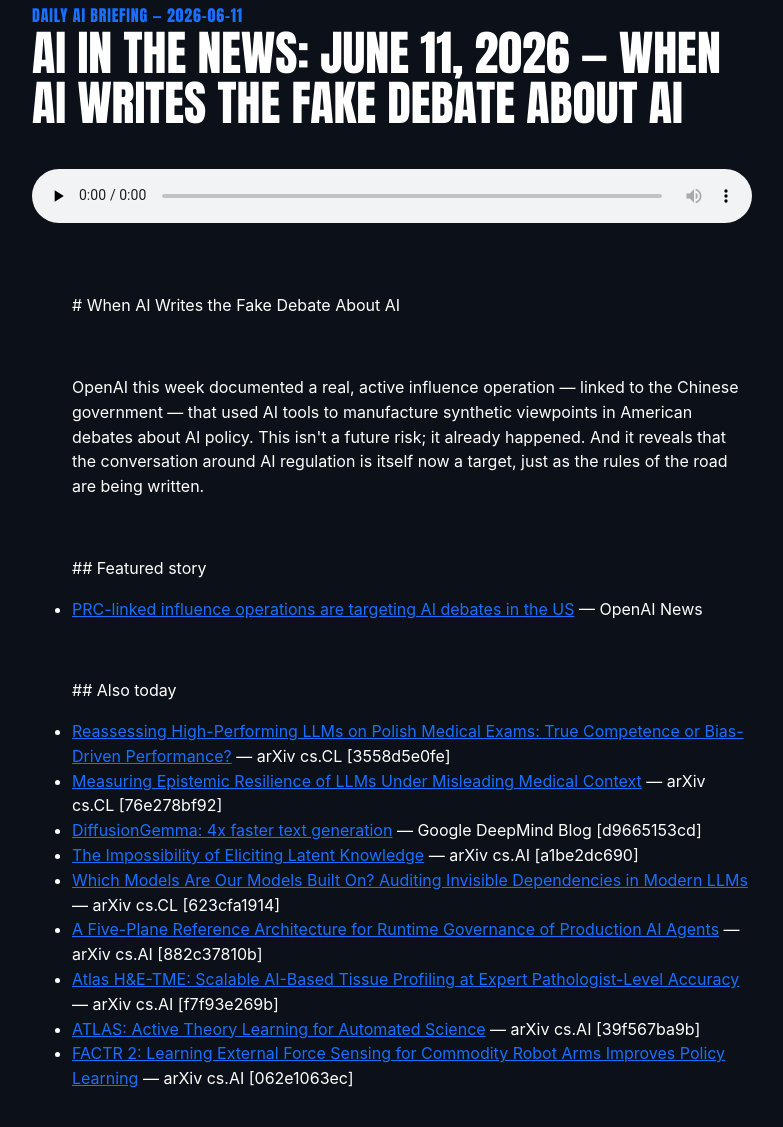
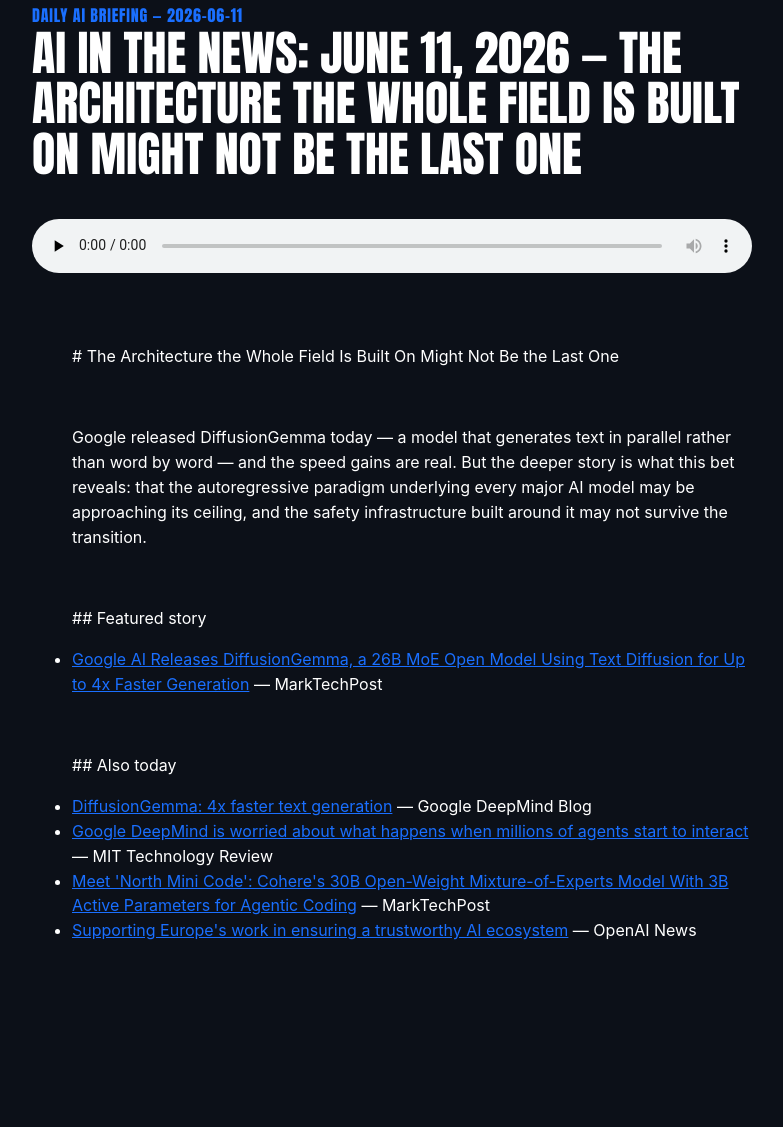
Before and after one commit to jimbrods238/daily-ai-podcast-feed, a plain HTML site: page episodes/2026-06-11.html in a window 1280 px wide. Shown: the part 45-1172 px from the top of the page, without its empty margins (248-1031 px from the left). After the commit the page ends 1052 px from the top, so only its background shows below. Drawn offline with Linux system fonts and the light colour scheme.

Commit message:
Episode 2026-06-11

```diff
--- a/episodes/2026-06-11.html
+++ b/episodes/2026-06-11.html
@@ -2,8 +2,8 @@
 <html lang="en">
 <head>
   <meta charset="utf-8">
-  <title>2026-06-11 — AI in the news: June 11, 2026 — When AI Writes the Fake Debate About AI | Daily AI Briefing</title>
-  <meta name="description" content="OpenAI this week documented a real, active influence operation — linked to the Chinese government — that used AI tools to manufacture synthetic viewpoints in American debates about AI policy. This isn't a future risk; it already happened. And it reveals that the conversation around AI regulation is itself now a target, just as the rules of the road are being written.">
+  <title>2026-06-11 — AI in the news: June 11, 2026 — The Architecture the Whole Field Is Built On Might Not Be the Last One | Daily AI Briefing</title>
+  <meta name="description" content="Google released DiffusionGemma today — a model that generates text in parallel rather than word by word — and the speed gains are real. But the deeper story is what this bet reveals: that the autoregressive paradigm underlying every major AI model may be approaching its ceiling, and the safety infrastructure built around it may not survive the transition.">
   <style>
     :root {
       --navy: #0C1018; --blue: #1A6FFF; --gray: #555;
@@ -22,24 +22,19 @@
 </head>
 <body>
   <div class="meta">Daily AI Briefing — 2026-06-11</div>
-  <h1>AI in the news: June 11, 2026 — When AI Writes the Fake Debate About AI</h1>
+  <h1>AI in the news: June 11, 2026 — The Architecture the Whole Field Is Built On Might Not Be the Last One</h1>
   <audio controls preload="none" src="https://pub-741f72bb69f44987a2c5f6824c94a413.r2.dev/episodes/2026-06-11.mp3"></audio>
-  <div class="show-notes"><ul><p># When AI Writes the Fake Debate About AI</p>
+  <div class="show-notes"><ul><p># The Architecture the Whole Field Is Built On Might Not Be the Last One</p>
 </ul><br/><ul>
-<p>OpenAI this week documented a real, active influence operation — linked to the Chinese government — that used AI tools to manufacture synthetic viewpoints in American debates about AI policy. This isn't a future risk; it already happened. And it reveals that the conversation around AI regulation is itself now a target, just as the rules of the road are being written.</p>
+<p>Google released DiffusionGemma today — a model that generates text in parallel rather than word by word — and the speed gains are real. But the deeper story is what this bet reveals: that the autoregressive paradigm underlying every major AI model may be approaching its ceiling, and the safety infrastructure built around it may not survive the transition.</p>
 </ul><br/><ul>
 <p>## Featured story</p>
-<li><a href="https://openai.com/index/prc-linked-influence-operations-ai-debates">PRC-linked influence operations are targeting AI debates in the US</a> — OpenAI News</li>
+<li><a href="https://www.marktechpost.com/2026/06/10/google-ai-releases-diffusiongemma-a-26b-moe-open-model-using-text-diffusion-for-up-to-4x-faster-generation/">Google AI Releases DiffusionGemma, a 26B MoE Open Model Using Text Diffusion for Up to 4x Faster Generation</a> — MarkTechPost</li>
 </ul><br/><ul>
 <p>## Also today</p>
-<li><a href="https://arxiv.org/abs/placeholder">Reassessing High-Performing LLMs on Polish Medical Exams: True Competence or Bias-Driven Performance?</a> — arXiv cs.CL [3558d5e0fe]</li>
-<li><a href="https://arxiv.org/abs/placeholder">Measuring Epistemic Resilience of LLMs Under Misleading Medical Context</a> — arXiv cs.CL [76e278bf92]</li>
-<li><a href="https://deepmind.google/placeholder">DiffusionGemma: 4x faster text generation</a> — Google DeepMind Blog [d9665153cd]</li>
-<li><a href="https://arxiv.org/abs/placeholder">The Impossibility of Eliciting Latent Knowledge</a> — arXiv cs.AI [a1be2dc690]</li>
-<li><a href="https://arxiv.org/abs/placeholder">Which Models Are Our Models Built On? Auditing Invisible Dependencies in Modern LLMs</a> — arXiv cs.CL [623cfa1914]</li>
-<li><a href="https://arxiv.org/abs/placeholder">A Five-Plane Reference Architecture for Runtime Governance of Production AI Agents</a> — arXiv cs.AI [882c37810b]</li>
-<li><a href="https://arxiv.org/abs/placeholder">Atlas H&E-TME: Scalable AI-Based Tissue Profiling at Expert Pathologist-Level Accuracy</a> — arXiv cs.AI [f7f93e269b]</li>
-<li><a href="https://arxiv.org/abs/placeholder">ATLAS: Active Theory Learning for Automated Science</a> — arXiv cs.AI [39f567ba9b]</li>
-<li><a href="https://arxiv.org/abs/placeholder">FACTR 2: Learning External Force Sensing for Commodity Robot Arms Improves Policy Learning</a> — arXiv cs.AI [062e1063ec]</li></ul></div>
+<li><a href="https://deepmind.google/research/publications/diffusiongemma/">DiffusionGemma: 4x faster text generation</a> — Google DeepMind Blog</li>
+<li><a href="https://www.technologyreview.com/2025/06/10/1117438/google-deepmind-is-worried-about-what-happens-when-millions-of-agents-start-to-interact/">Google DeepMind is worried about what happens when millions of agents start to interact</a> — MIT Technology Review</li>
+<li><a href="https://www.marktechpost.com/2026/06/10/meet-north-mini-code-coheres-30b-open-weight-mixture-of-experts-model-with-3b-active-parameters-for-agentic-coding/">Meet 'North Mini Code': Cohere's 30B Open-Weight Mixture-of-Experts Model With 3B Active Parameters for Agentic Coding</a> — MarkTechPost</li>
+<li><a href="https://openai.com/index/supporting-europes-work-in-ensuring-a-trustworthy-ai-ecosystem/">Supporting Europe's work in ensuring a trustworthy AI ecosystem</a> — OpenAI News</li></ul></div>
 </body>
 </html>
```
Also changed, not shown: feed.xml (+7 -8 lines).
